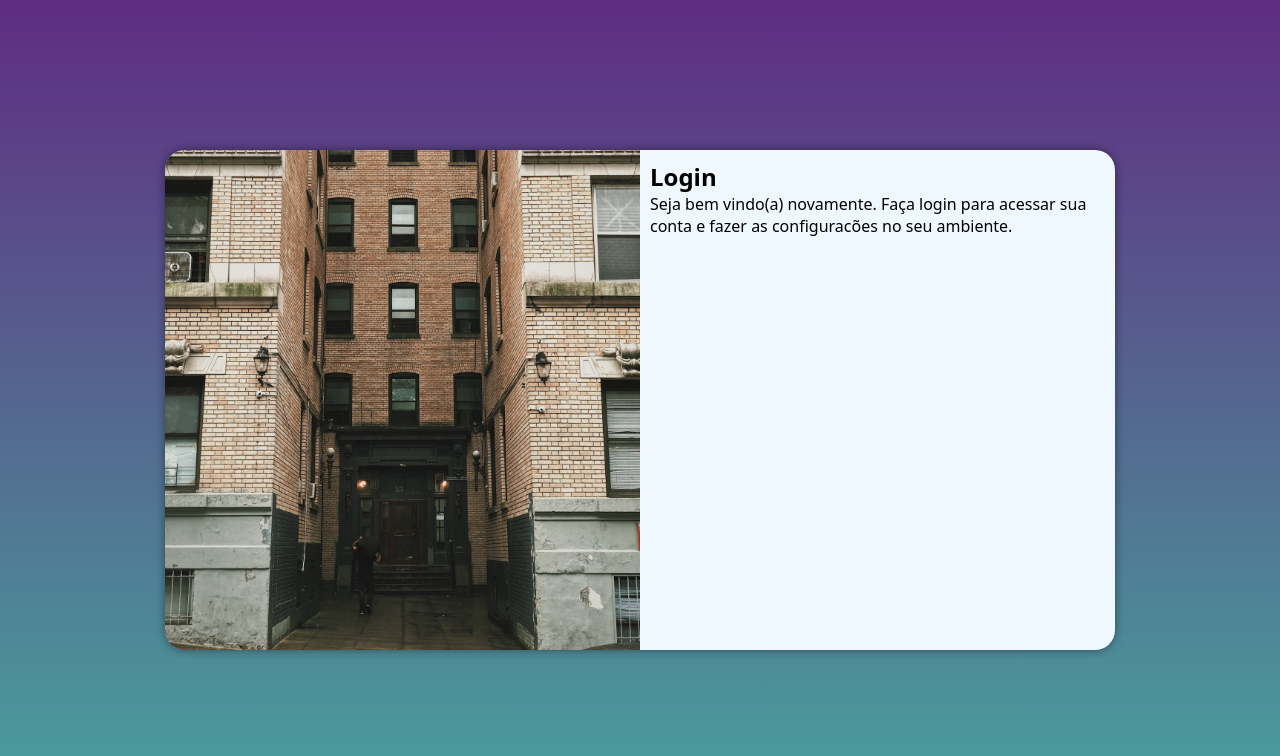
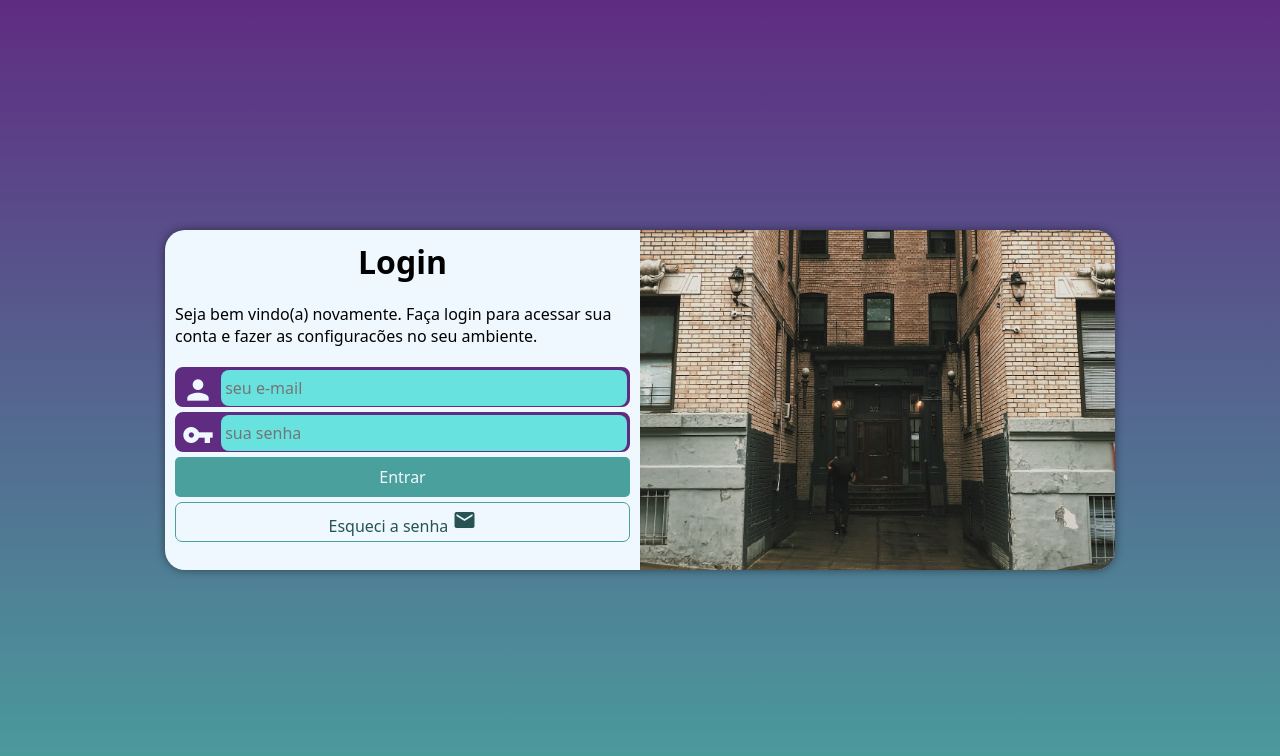
Before and after one commit to CauaTavares/projeto-login, a plain HTML site: page index.html in a window 1280 px wide. Drawn offline with Linux system fonts and the light colour scheme.

Commit message:
nunca é um Adeus...

```diff
--- a/estilos/media-query.css
+++ b/estilos/media-query.css
@@ -1,13 +1,14 @@
 @charset "UTF-8";
 
 @media screen and (min-width: 768px) and (max-width: 992px) {
-
+    /* CONFIGURAÇÃO PARA TABLET */
     body {
         background-image: linear-gradient(to top, #49a09d, #5f2c82);
     }
 
     section#login {
         width: 80vw;
+        height: 280px;
     }
 
     section#login > div#imagem {
@@ -23,23 +24,32 @@
 }
 
 @media screen and (min-width: 992px) {
-
+    /* CONFIGURAÇÕES PARA DESKTOP*/
     body {
         background-image: linear-gradient(to top, #49a09d, #5f2c82);
     }
 
     section#login {
         width: 950px;
+        height: 340px;
     }
 
     section#login > div#imagem {
-        float: left;
+        float: right;
         width: 50%;
         height: 100%;
     }
 
     section#login > div#formulario {
-        float: right;
+        float: left;
         width: 50%;
     }
+    div#formulario > h1 {
+        font-size: 2em;
+    }
+
+    div#formulario > p {
+        font-size: 1em;
+        margin: 20px 0px;
+    }
 }
--- a/estilos/style.css
+++ b/estilos/style.css
@@ -29,17 +29,15 @@ section#login {
     position: absolute;
     top: 50%;
     left: 50%;
-    transform: translate(-50%, -50%);
     overflow: hidden;
     background-color: aliceblue;
     width: 250px;
     height: 500px;
     border-radius: 20px;
     box-shadow: 0px 0px 10px rgba(0, 0, 0, 0.452);
-
+    transform: translate(-50%, -50%);
     transition: width .3s, height .3s;
     transition-timing-function: ease;
-
 }
 
 section#login > div#imagem {
@@ -54,3 +52,90 @@ section#login > div#formulario {
     display: block;
     padding: 10px;
 }
+
+div#formulario > h1 {
+    text-align: center;
+    margin-bottom: 10px;
+}
+
+div#formulario > p {
+    font-size: .8em;
+}
+
+form > div.campo {
+    background-color: #5f2c82;
+    border: 2px solid #5f2c82;
+    display: block;
+    width: 100%;
+    height: 40px;
+    border-radius: 8px;
+    margin: 5px 0px;
+}
+
+div.campo > label {
+    display: none;
+}
+
+div.campo > span {
+    color: aliceblue;
+    font-size: 2em;
+    width: 40px;
+    padding: 5px;
+}
+
+div.campo > input {
+    background-color: #68e2de;
+    font-size: 1em;
+    width: calc(100% - 45px);
+    height: 100%;
+    border: 0px;
+    border-radius: 8px;
+    padding: 4px;
+    transform: translateY(-12px);
+}
+
+div.campo > input:focus-within {
+    background-color: aliceblue;
+    border: none;
+}
+
+form > input[type=submit] {
+    display: block;
+    font-size: 1em;
+    width: 100%;
+    height: 40px;
+    background-color: #49a09d;
+    color: aliceblue;
+    border: none;
+    border-radius: 5px;
+    cursor: pointer;
+}
+
+form > input[type=submit]:hover {
+    background-color: #275352;
+
+}
+
+form > a.botao {
+    display: block;
+    text-align: center;
+    font-size: 1em;
+    width: 100%;
+    height: 40px;
+    padding-top: 5px;
+    margin-top: 5px;
+    background-color: aliceblue;
+    color: #275352;
+    border: 1px solid #49a09d;
+    border-radius: 7px;
+    text-decoration: none;
+
+}
+
+form > a.botao:hover {
+    background-color: #5ccac7;
+}
+
+form > a.botao > i {
+    font-size: .8em;
+}
--- a/index.html
+++ b/index.html
@@ -5,6 +5,7 @@
     <meta http-equiv="X-UA-Compatible" content="IE=edge">
     <meta name="viewport" content="width=device-width, initial-scale=1.0">
     <title>Login</title>
+    <link href="https://fonts.googleapis.com/icon?family=Material+Icons" rel="stylesheet">
     <link rel="stylesheet" href="estilos/style.css">
     <link rel="stylesheet" href="estilos/media-query.css">
 </head>
@@ -12,13 +13,26 @@
     <main>
         <section id="login">
             <div id="imagem">
-
+                <!-- Aqui vai a imagem nas CSS -->
             </div>
             <div id="formulario">
                 <h1>Login</h1>
                 <p>Seja bem vindo(a) novamente. Faça login para acessar sua conta e fazer as configuracões no seu ambiente.</p>
-                <form action="login.php" method="post">
-
+                <form action="login.php" method="post" autocomplete="on">
+                    <div class="campo">
+                        <span class="material-icons">person</span>
+                        <input type="email" name="login" id="ilogin" placeholder="seu e-mail" autocomplete="email" required maxlength="30">
+                        <label for="ilogin">Login</label>
+                    </div>
+                    <div class="campo">
+                        <span class="material-icons">vpn_key</span>
+                        <input type="password" name="senha" id="isenha" placeholder="sua senha" autocomplete="current-password" required minlength="8" maxlength="20">
+                        <label for="isenha">Senha</label>
+                    </div>
+                    <input type="submit" value="Entrar">
+                    <a href="esqueci.html" class="botao">
+                        Esqueci a senha <span class="material-icons">mail</span>
+                    </a>
                 </form>
             </div>
         </section>
```
